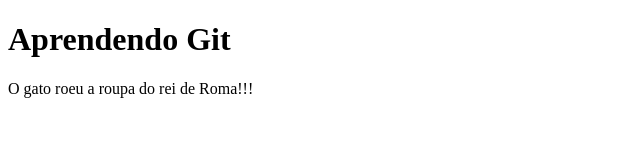
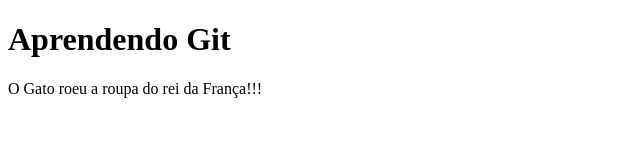
Before and after one commit to eldersb/aprendendo-git-unidev, a plain HTML site: page index.html in a window 1280 px wide. Shown: the full height of the page, 0-640 px from the left. Drawn offline with Linux system fonts and the light colour scheme.

Commit message:
Alterações

```diff
--- a/index.html
+++ b/index.html
@@ -8,7 +8,8 @@
 <body>
 
     <h1>Aprendendo Git</h1>
-    <p>O gato roeu a roupa do rei de Roma!!!</p
+    <p>O Gato roeu a roupa do rei da França!!!</p
+
 
 </body>
 </html>
```
